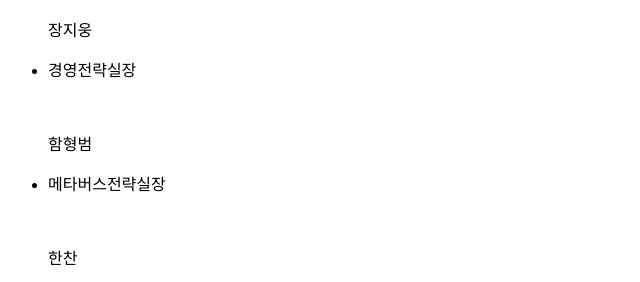
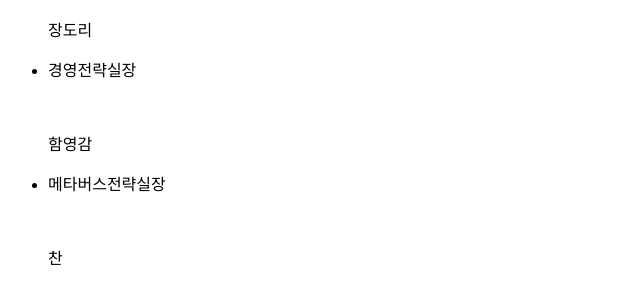
Before and after one commit to ohrzoa/JDR-Korean-Academy, a plain HTML site: page 1.html in a window 1280 px wide. Shown: the part 1022-1304 px from the top of the page, 0-640 px from the left. Drawn offline with Linux system fonts and the light colour scheme.

Commit message:
Update 1.html

```diff
--- a/1.html
+++ b/1.html
@@ -25,12 +25,12 @@
   <ul>
     <li>원장</li>
       <p><img src="Tiger.jpg" width="30%"><p>
-        장지웅<p>
+        장도리<p>
     <li>경영전략실장</li>
       <p><img src="" width=""><p>
-        함형범<p>
+        함영감<p>
     <li>메타버스전략실장</li>
       <p><img src="" width=""><p>
-        한찬<p>
+        찬<p>
   </ul>
 </body>
```
